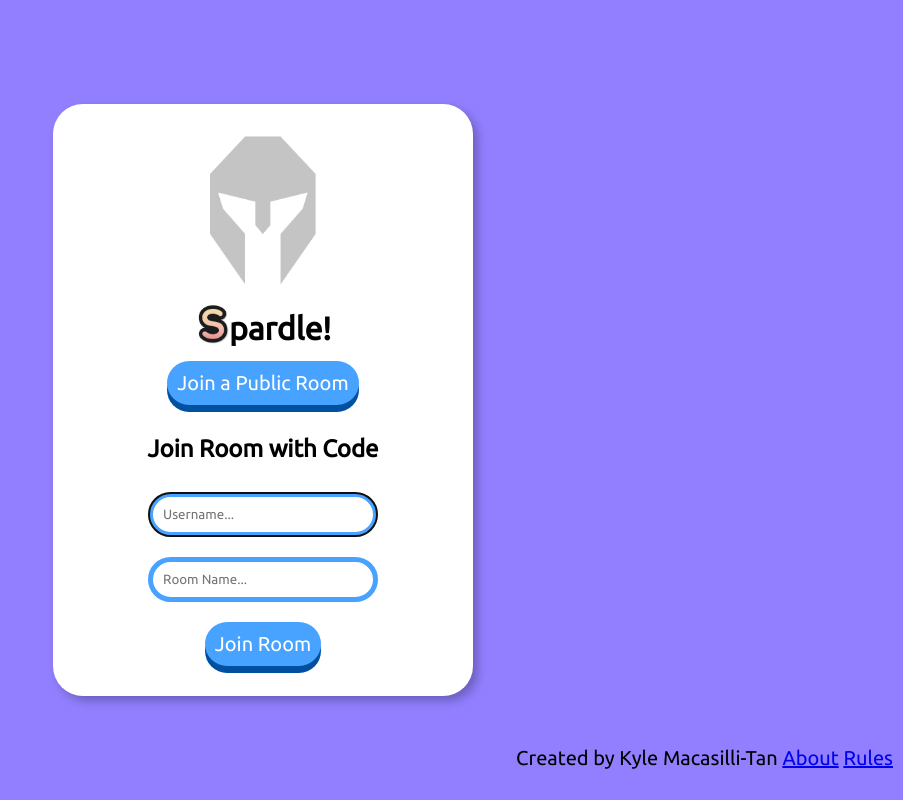
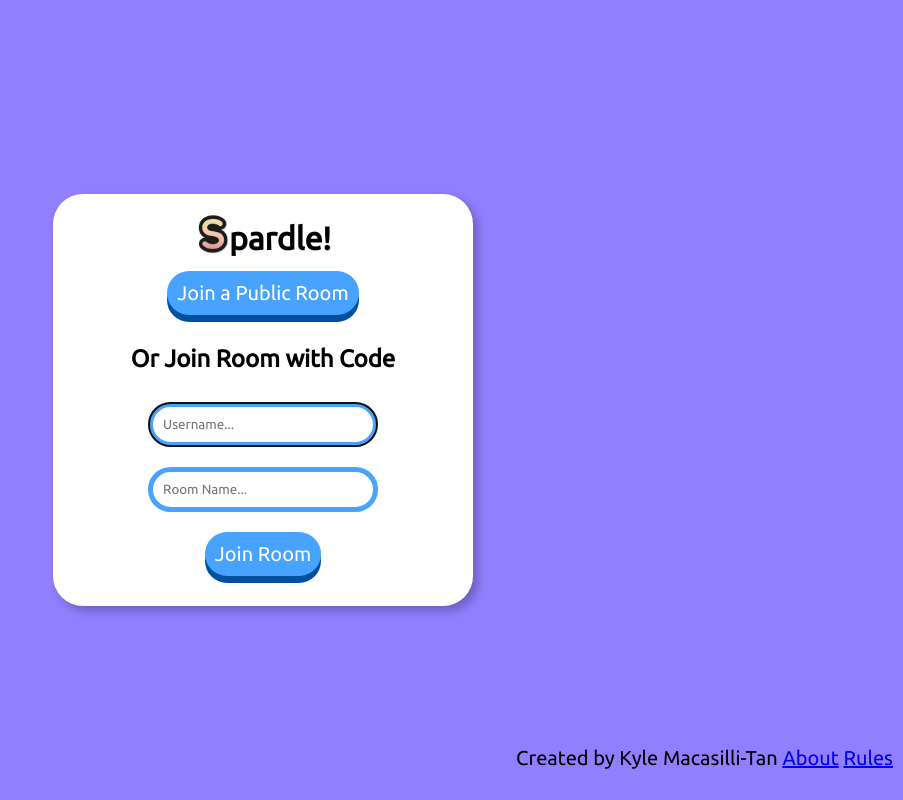
Before and after one commit to kylemtan/spardle-client, a React (Create React App) app: page / in a window 1280 px wide. Shown: the whole page, without its empty margins (377-1280 px from the left). Built offline with nearby package versions, Linux system fonts and the light colour scheme; no server answers.

Commit message:
guest users

```diff
--- a/src/components/Home/Home.jsx
+++ b/src/components/Home/Home.jsx
@@ -66,12 +66,12 @@ function Home(props) {
     <div className="page-container">
       <div className="centered-box-container">
         <div className="centered-box">
-          <img className="spardletan" src={spardletan} />
+          {/* <img className="spardletan" src={spardletan} /> */}
           <h1 className="page-headers"><img className="big-s" src={logo512}/><span className="raise-to-meet-logo">pardle!</span></h1>
           <button className="page-buttons" onClick={joinPublicRoom}>
             Join a Public Room
           </button>
-          <h2>Join Room with Code</h2>
+          <h2>Or Join Room with Code</h2>
           <input
             autoFocus
             placeholder="Username..."
```
